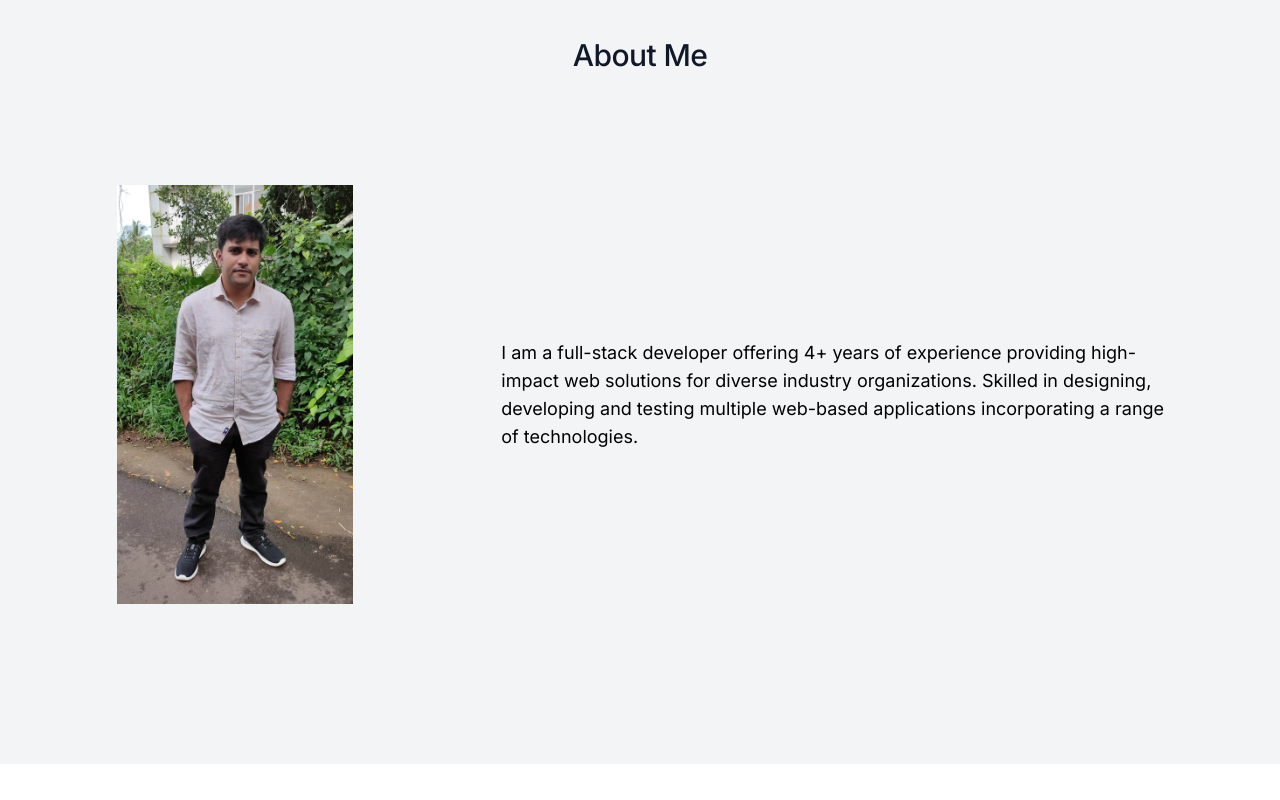
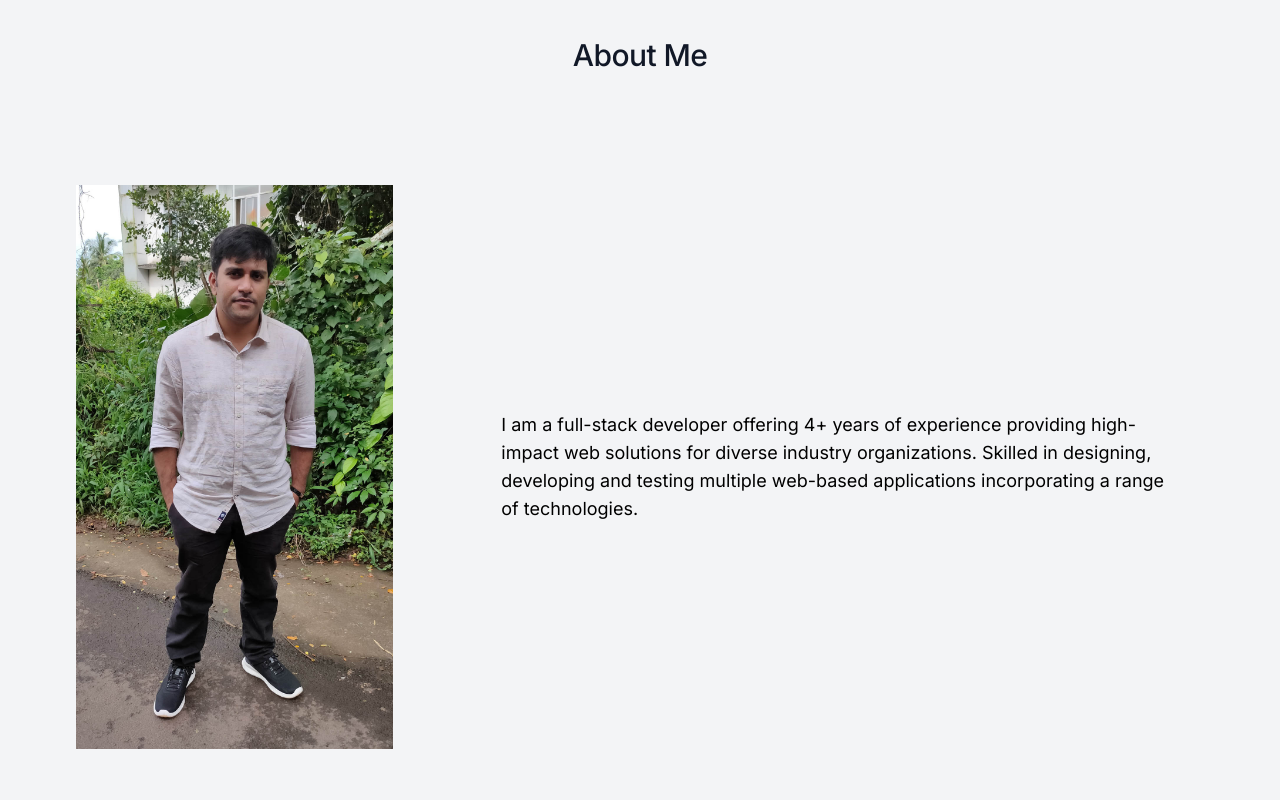
Before and after one commit to iamkrishnaprasad/iamkrishna.dev, a Next.js app: page / in a window 1280 px wide. Shown: the part 860-1660 px from the top of the page. Built offline with nearby package versions, Linux system fonts and the light colour scheme.

Commit message:
fixed: AboutMe section image responsiveness

```diff
--- a/src/components/feature/sections/AboutMe.tsx
+++ b/src/components/feature/sections/AboutMe.tsx
@@ -18,8 +18,8 @@ const AboutMeContent = () => {
     <>
       <SectionHeading title="About Me" />
       <div className="flex h-full flex-col md:flex-row">
-        <div className="flex h-3/5 w-full items-center justify-center p-4 md:h-full md:w-1/3 md:p-16">
-          <div className="flex w-3/5 md:w-[85%]">
+        <div className="flex h-3/5 w-full items-center justify-center p-4 md:h-full md:w-1/3 md:py-16">
+          <div className="flex h-full w-auto md:h-auto md:w-[85%]">
             <ImageWrapper
               src={"/assets/images/profile-01.jpg"}
               alt="Profile Image"
```
